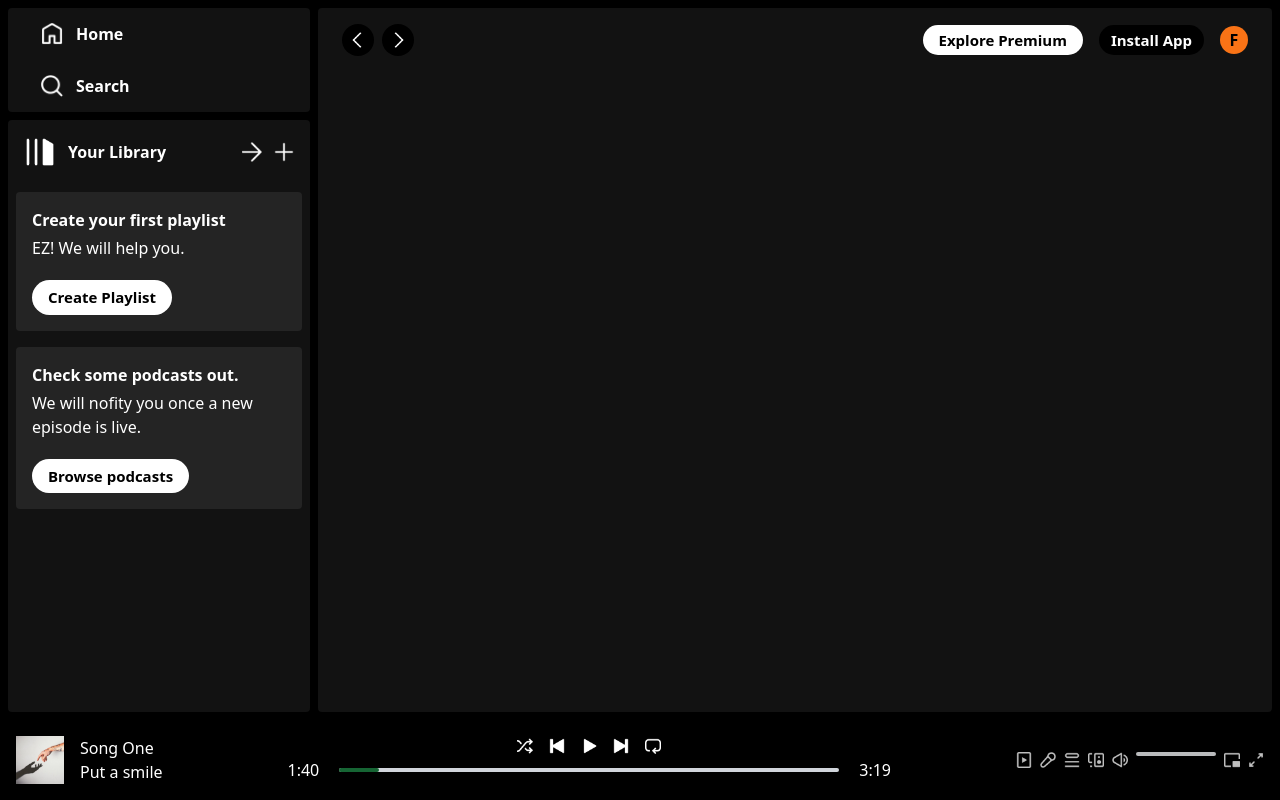
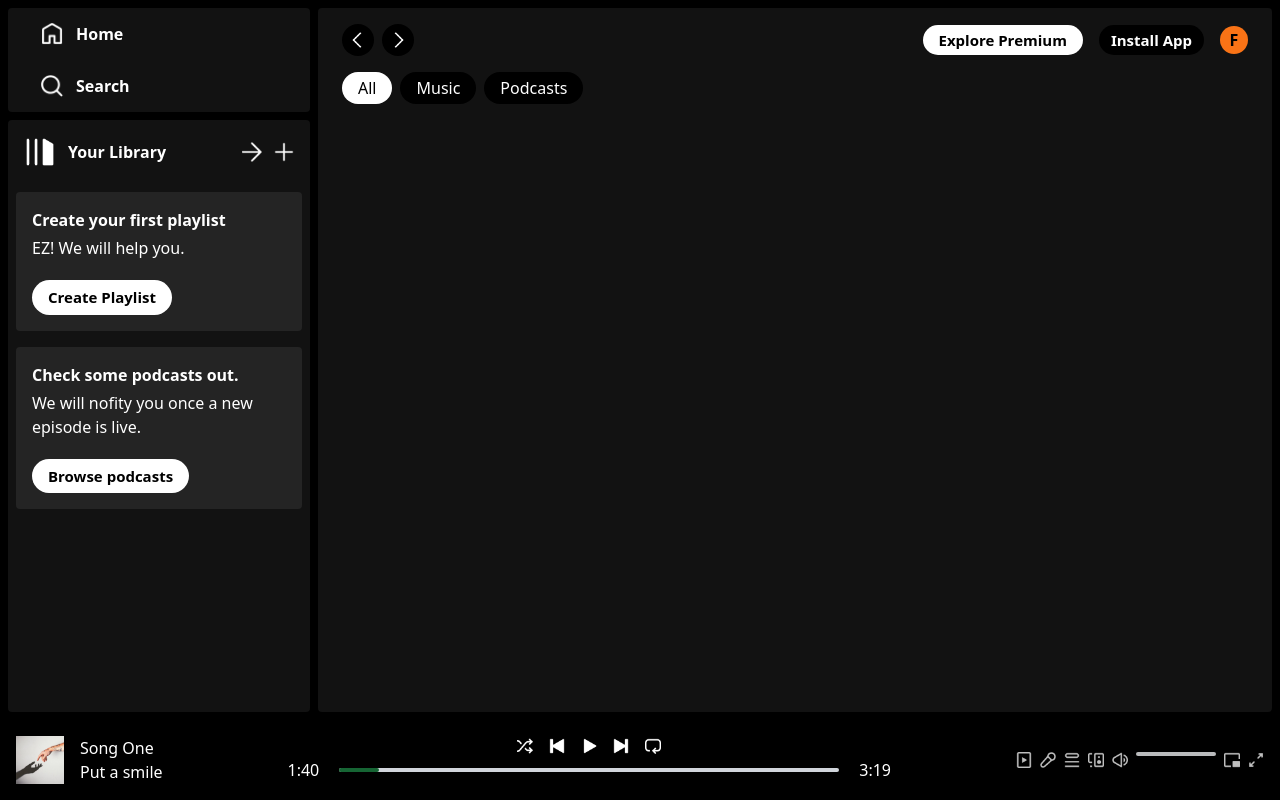
Before and after one commit to zulkh87/first-tailwind-page, a React app: page / in a window 1280 px wide. Built offline with nearby package versions, Linux system fonts and the light colour scheme; the HTML template or start-up script is replaced by a standard one.

Commit message:
added navbar items

```diff
--- a/src/components/Navbar.jsx
+++ b/src/components/Navbar.jsx
@@ -29,6 +29,15 @@
           </p>
         </div>
       </div>
+      <div className="flex items-center gap-2 mt-4">
+        <p className="bg-white text-black px-4 py-1 rounded-2xl cursor-pointer">
+          All
+        </p>
+        <p className="bg-black px-4 py-1 rounded-2xl cursor-pointer">Music</p>
+        <p className="bg-black px-4 py-1 rounded-2xl cursor-pointer">
+          Podcasts
+        </p>
+      </div>
     </>
   );
 };
```
